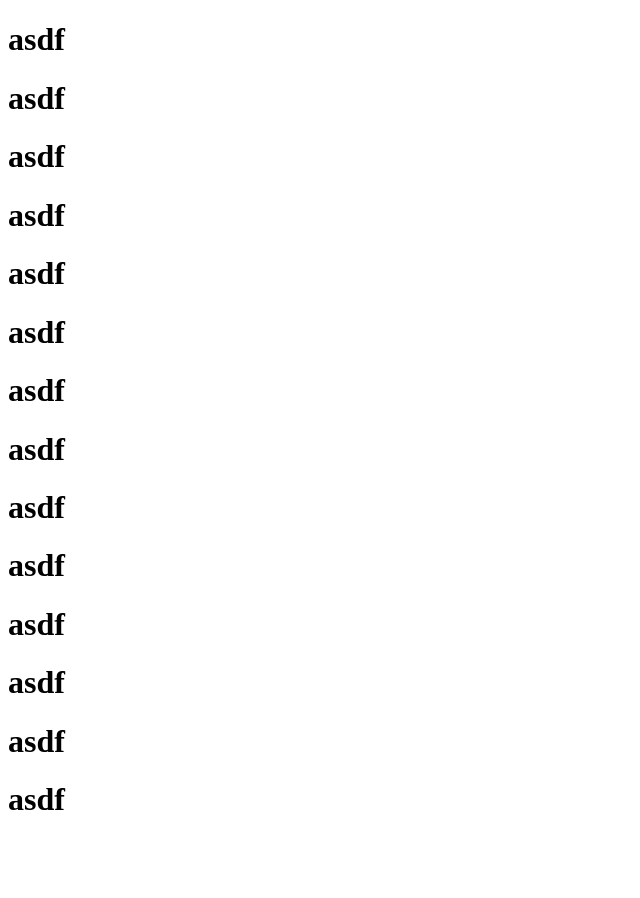
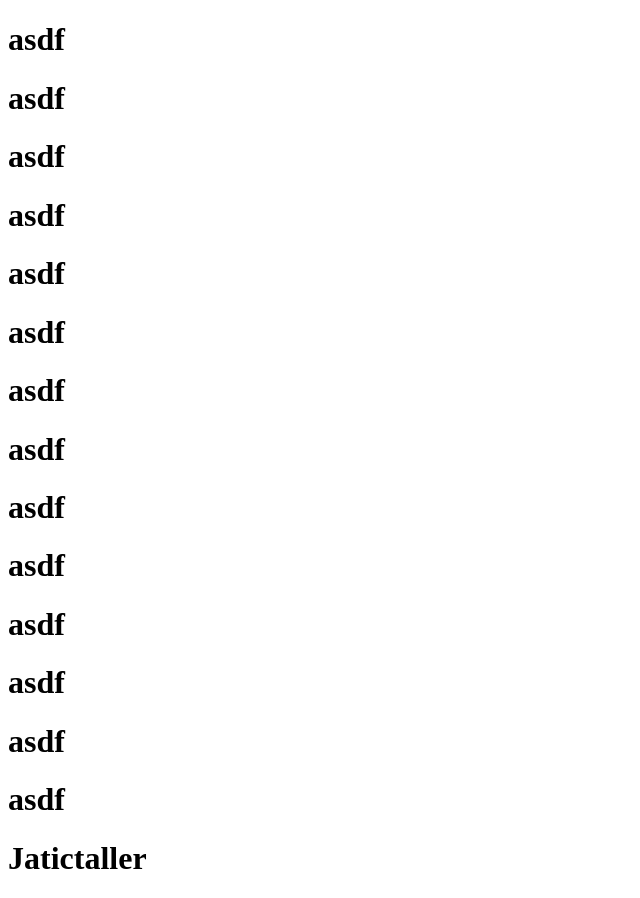
Before and after one commit to Ju4nM/taller, a plain HTML site: page index.html in a window 1280 px wide. Shown: the whole page, without its empty margins (0-640 px from the left). Before the commit the page ends 840 px from the top, so only its background shows below. Drawn offline with Linux system fonts and the light colour scheme.

Commit message:
Otro commit mas

```diff
--- a/index.html
+++ b/index.html
@@ -21,5 +21,6 @@
     <h1>asdf</h1>
     <h1>asdf</h1>
     <h1>asdf</h1>
+    <h1>Jatictaller</h1>
 </body>
 </html>
```
